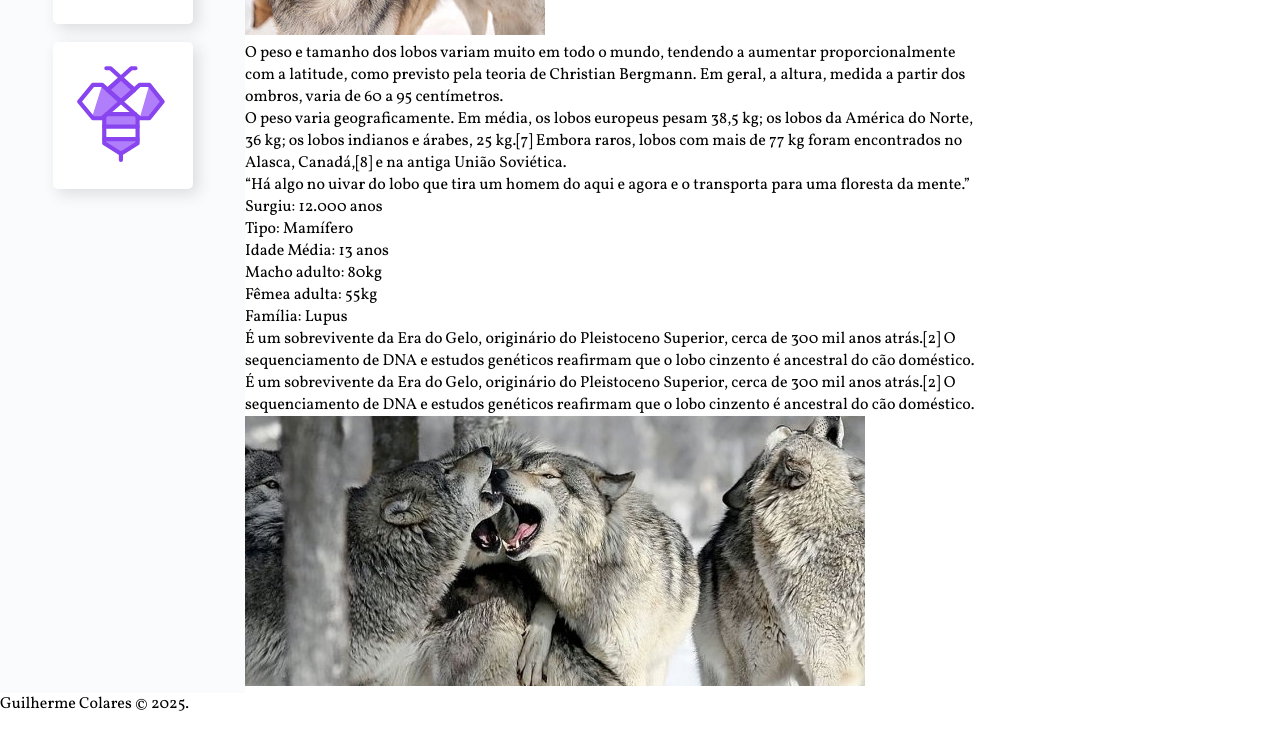
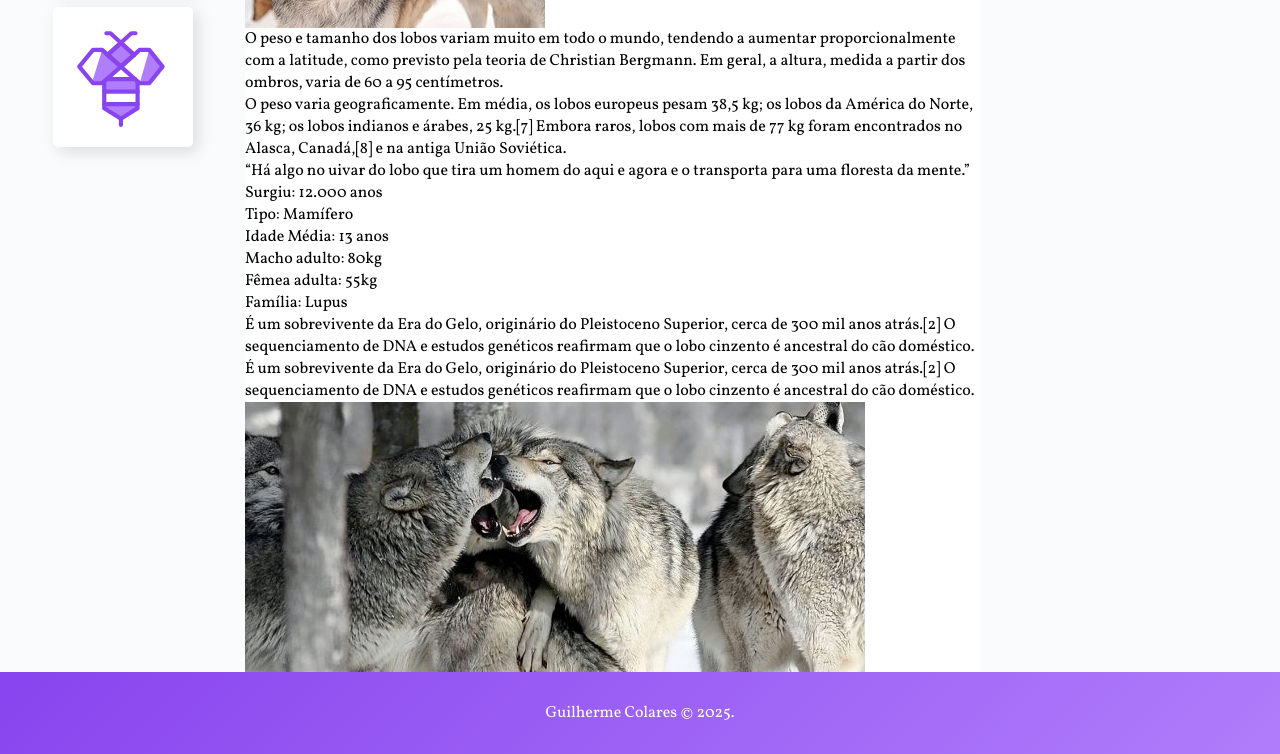
Before and after one commit to guilhermecolares/WildBeast, a plain HTML site: page index.html in a window 1280 px wide. Shown: the part 906-1660 px from the top of the page. Before the commit the page ends 1621 px from the top, so only its background shows below. Drawn offline with Linux system fonts and the light colour scheme.

Commit message:
CREATE ADS E FOOTER

```diff
--- a/style.css
+++ b/style.css
@@ -15,7 +15,10 @@ a {
     text-decoration: none;
 }
 
-img {max-width: 100%;}
+img {
+    max-width: 100%;
+    display: block;
+}
 
 .estrutura {
     display: grid;
@@ -88,8 +91,20 @@ img {max-width: 100%;}
 
 .ads {
     grid-area: ads;
+    background: #fafbfc;
+    display: grid;
+    align-content: flex-start;
+    padding: 1.875rem;
+    grid-gap: 1.875rem;
 }
 
 .footer {
     grid-area: footer;
+    background: linear-gradient(135deg, #8844ee, #B07DFB);
 }
+
+.footer p {
+    color: white;
+    text-align: center;
+    padding: 1.875rem;
+}
```
